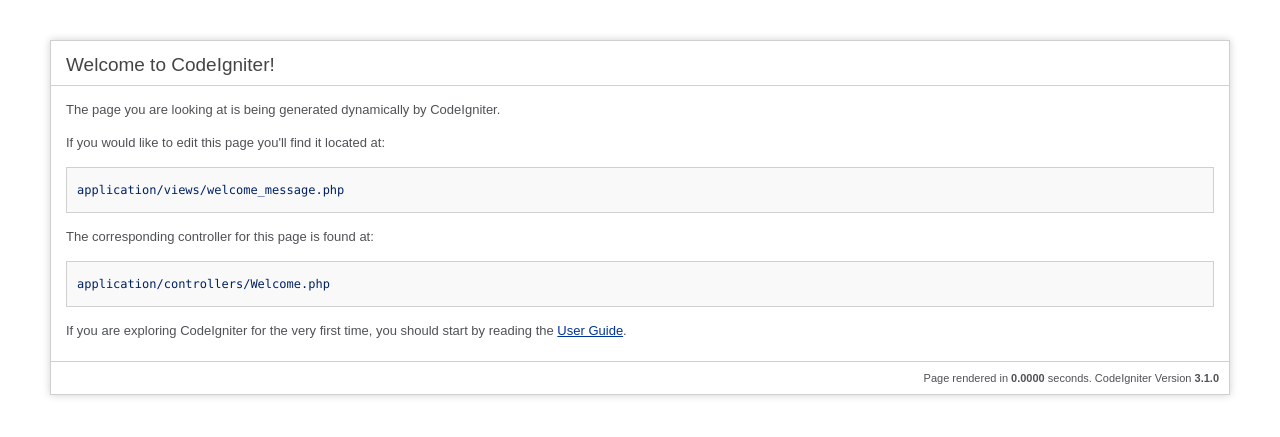
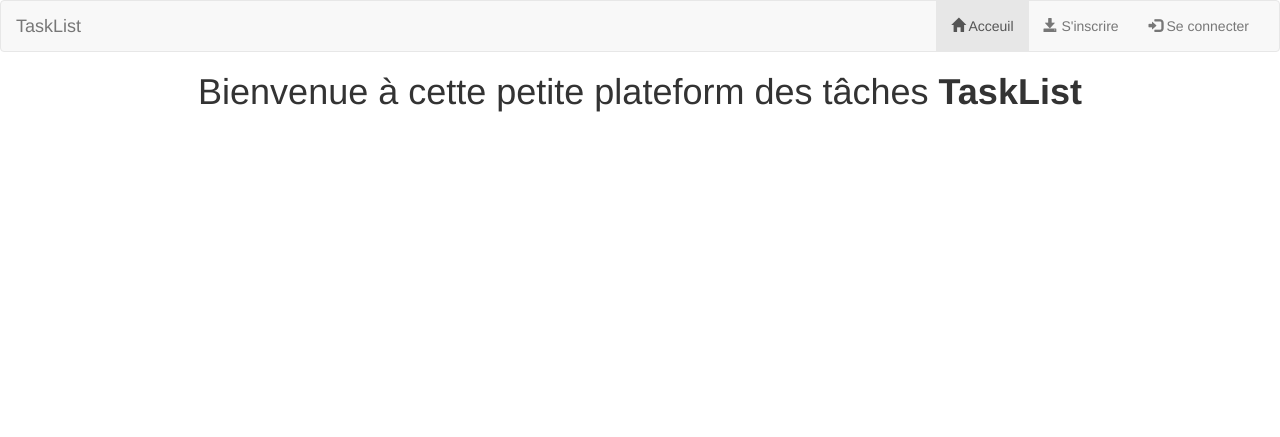
Before and after one commit to er-karim/TodoCI, a CodeIgniter app: page /database/ in a window 1280 px wide. Shown: the top 437 px of the page. Run offline with CodeIgniter, Linux system fonts and the light colour scheme; some libraries are stand-ins or nearby versions.

Commit message:
Integration des asstes

```diff
--- a/application/config/autoload.php
+++ b/application/config/autoload.php
@@ -89,7 +89,7 @@ $autoload['drivers'] = array();
 |
 |	$autoload['helper'] = array('url', 'file');
 */
-$autoload['helper'] = array();
+$autoload['helper'] = array('url');
 
 /*
 | -------------------------------------------------------------------
--- a/application/config/config.php
+++ b/application/config/config.php
@@ -23,7 +23,7 @@ defined('BASEPATH') OR exit('No direct script access allowed');
 | a PHP script and you can easily do that on your own.
 |
 */
-$config['base_url'] = '';
+$config['base_url'] = 'http://todoci.local/';
 
 /*
 |--------------------------------------------------------------------------
--- a/application/views/welcome_message.php
+++ b/application/views/welcome_message.php
@@ -1,89 +1,52 @@
-<?php
-defined('BASEPATH') OR exit('No direct script access allowed');
-?><!DOCTYPE html>
+<!DOCTYPE html>
 <html lang="en">
 	<head>
 		<meta charset="utf-8">
-	<title>Welcome to CodeIgniter</title>
+		<meta http-equiv="X-UA-Compatible" content="IE=edge">
+		<meta name="viewport" content="width=device-width, initial-scale=1">
+		<title>TaskList</title>
 
-	<style type="text/css">
+		<!-- Bootstrap CSS -->
+		<link rel="stylesheet" href="<?php echo base_url('assets/css/bootstrap.min.css'); ?>">
 
-	::selection { background-color: #E13300; color: white; }
-	::-moz-selection { background-color: #E13300; color: white; }
-
-	body {
-		background-color: #fff;
-		margin: 40px;
-		font: 13px/20px normal Helvetica, Arial, sans-serif;
-		color: #4F5155;
-	}
-
-	a {
-		color: #003399;
-		background-color: transparent;
-		font-weight: normal;
-	}
-
-	h1 {
-		color: #444;
-		background-color: transparent;
-		border-bottom: 1px solid #D0D0D0;
-		font-size: 19px;
-		font-weight: normal;
-		margin: 0 0 14px 0;
-		padding: 14px 15px 10px 15px;
-	}
-
-	code {
-		font-family: Consolas, Monaco, Courier New, Courier, monospace;
-		font-size: 12px;
-		background-color: #f9f9f9;
-		border: 1px solid #D0D0D0;
-		color: #002166;
-		display: block;
-		margin: 14px 0 14px 0;
-		padding: 12px 10px 12px 10px;
-	}
-
-	#body {
-		margin: 0 15px 0 15px;
-	}
-
-	p.footer {
-		text-align: right;
-		font-size: 11px;
-		border-top: 1px solid #D0D0D0;
-		line-height: 32px;
-		padding: 0 10px 0 10px;
-		margin: 20px 0 0 0;
-	}
-
-	#container {
-		margin: 10px;
-		border: 1px solid #D0D0D0;
-		box-shadow: 0 0 8px #D0D0D0;
-	}
-	</style>
+		<!-- HTML5 Shim and Respond.js IE8 support of HTML5 elements and media queries -->
+		<!-- WARNING: Respond.js doesn't work if you view the page via file:// -->
+		<!--[if lt IE 9]>
+			<script src="https://oss.maxcdn.com/libs/html5shiv/3.7.2/html5shiv.min.js"></script>
+			<script src="https://oss.maxcdn.com/libs/respond.js/1.4.2/respond.min.js"></script>
+		<![endif]-->
 	</head>
 	<body>
 
-<div id="container">
-	<h1>Welcome to CodeIgniter!</h1>
-
-	<div id="body">
-		<p>The page you are looking at is being generated dynamically by CodeIgniter.</p>
-
-		<p>If you would like to edit this page you'll find it located at:</p>
-		<code>application/views/welcome_message.php</code>
-
-		<p>The corresponding controller for this page is found at:</p>
-		<code>application/controllers/Welcome.php</code>
-
-		<p>If you are exploring CodeIgniter for the very first time, you should start by reading the <a href="user_guide/">User Guide</a>.</p>
+		<nav class="navbar navbar-default" role="navigation">
+			<div class="container-fluid">
+				<!-- Brand and toggle get grouped for better mobile display -->
+				<div class="navbar-header">
+					<button type="button" class="navbar-toggle" data-toggle="collapse" data-target=".navbar-ex1-collapse">
+						<span class="sr-only">Toggle navigation</span>
+						<span class="icon-bar"></span>
+						<span class="icon-bar"></span>
+						<span class="icon-bar"></span>
+					</button>
+					<a class="navbar-brand" href="#">TaskList</a>
 				</div>
 
-	<p class="footer">Page rendered in <strong>{elapsed_time}</strong> seconds. <?php echo  (ENVIRONMENT === 'development') ?  'CodeIgniter Version <strong>' . CI_VERSION . '</strong>' : '' ?></p>
+				<!-- Collect the nav links, forms, and other content for toggling -->
+				<div class="collapse navbar-collapse navbar-ex1-collapse">
+					<ul class="nav navbar-nav navbar-right">
+						<li class="active"><a href="#"><span class="glyphicon glyphicon-home"></span> Acceuil</a></li>
+						<li><a href="#"><span class="glyphicon glyphicon-save"></span> S'inscrire</a></li>
+						<li><a href="#"><span class="glyphicon glyphicon-log-in"></span> Se connecter</a></li>
+					</ul>
+				</div><!-- /.navbar-collapse -->
 			</div>
+		</nav>
 
+		<h1 class="text-center">Bienvenue à cette petite plateform des tâches <b>TaskList</b></h1>
+
+		<!-- jQuery -->
+		<script src="<?php echo base_url('assets/js/jquery.min.js'); ?>"></script>
+		<!-- Bootstrap JavaScript -->
+		<script src="<?php echo base_url('assets/js/bootstrap.min.js'); ?>"></script>
 	</body>
 </html>
```
Lines whose indentation alone changed are shown as unchanged.
